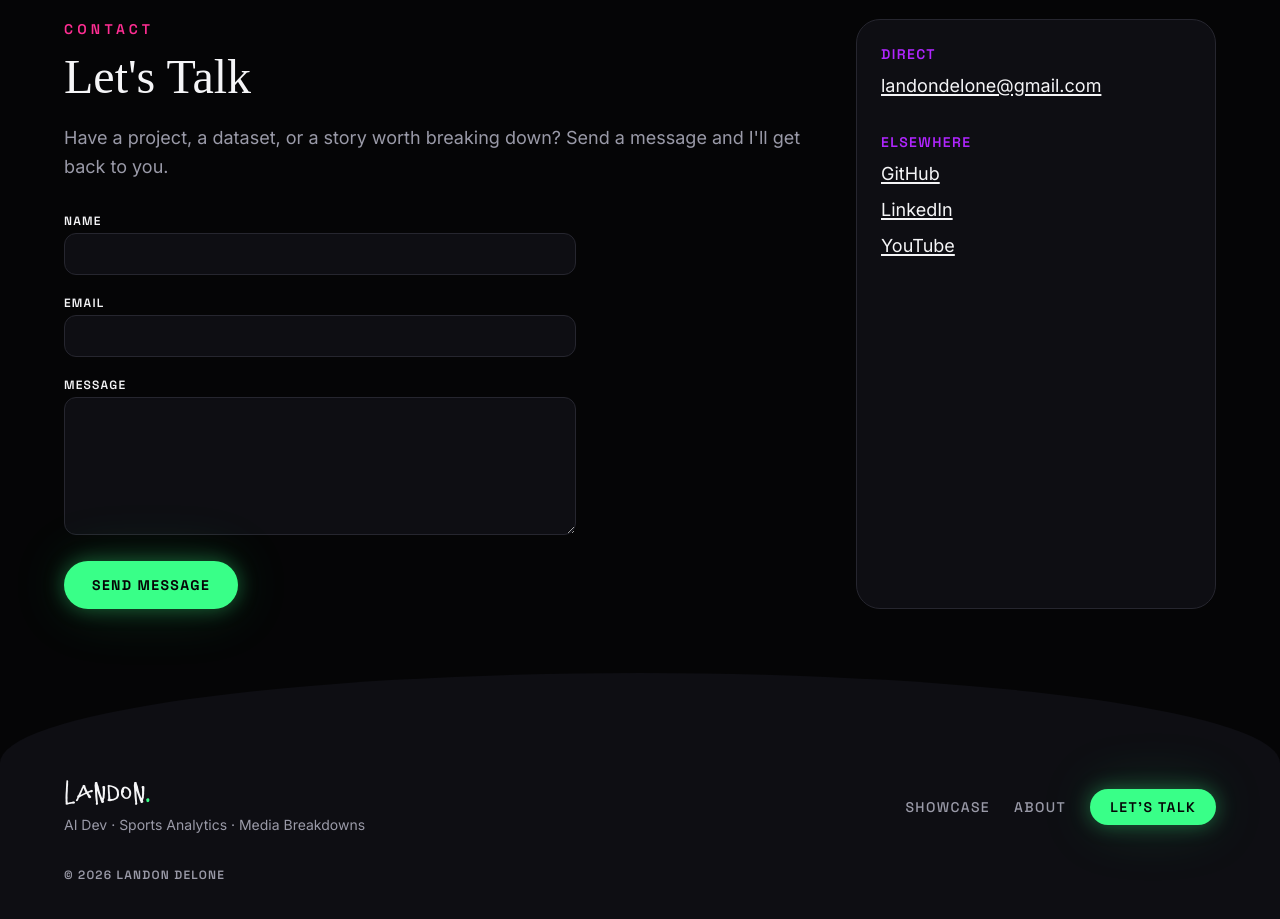
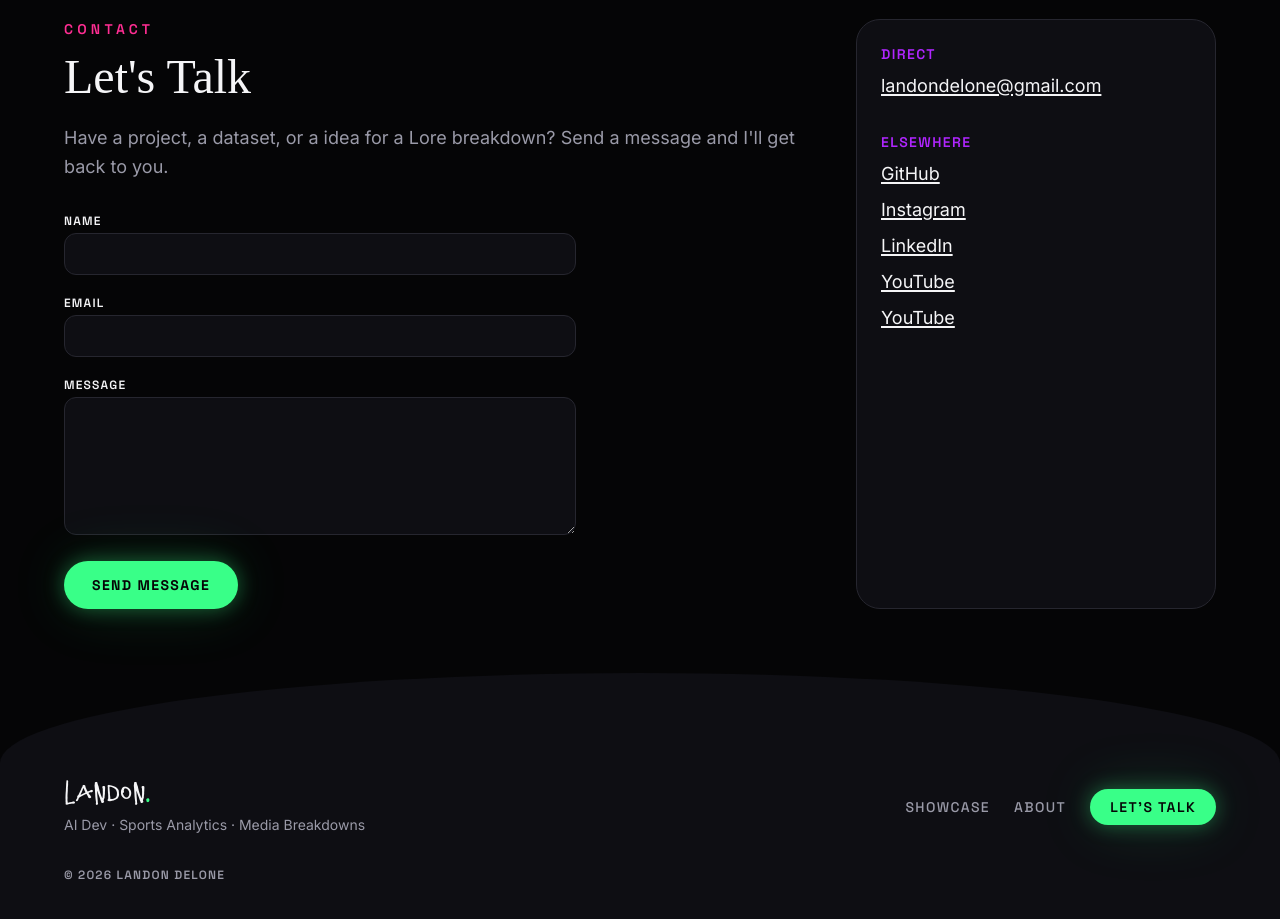
Before and after one commit to landondelone-sbas/Landon_Portfolio, a React (Vite) app: page / in a window 1280 px wide. Shown: the part 4820-5739 px from the top of the page. Built offline with nearby package versions, Linux system fonts and the light colour scheme; a web font is replaced by a local one.

Commit message:
Update Contact.tsx

```diff
--- a/src/components/Contact.tsx
+++ b/src/components/Contact.tsx
@@ -3,9 +3,11 @@ import { useState, type FormEvent } from "react";
 const EMAIL = "landondelone@gmail.com";
 
 const SOCIALS = [
-  { label: "GitHub", href: "#" },
-  { label: "LinkedIn", href: "#" },
-  { label: "YouTube", href: "#" },
+  { label: "GitHub", href: "https://github.com/landondelone-sbas" },
+  { label: "Instagram", href: "https://www.instagram.com/crashlandon/" },
+  { label: "LinkedIn", href: "www.linkedin.com/in/landon-delone-1b360945" },
+  { label: "YouTube", href: "https://www.youtube.com/@StarkSideReview" },
+  { label: "YouTube", href: "https://www.youtube.com/@crashagainstthespread" },
 ];
 
 export default function Contact() {
@@ -33,7 +35,7 @@ export default function Contact() {
             Let's Talk
           </h2>
           <p className="mt-4 max-w-prose text-pretty font-body text-lg leading-relaxed text-mute">
-            Have a project, a dataset, or a story worth breaking down? Send a
+            Have a project, a dataset, or a idea for a Lore breakdown? Send a
             message and I'll get back to you.
           </p>
 
```
